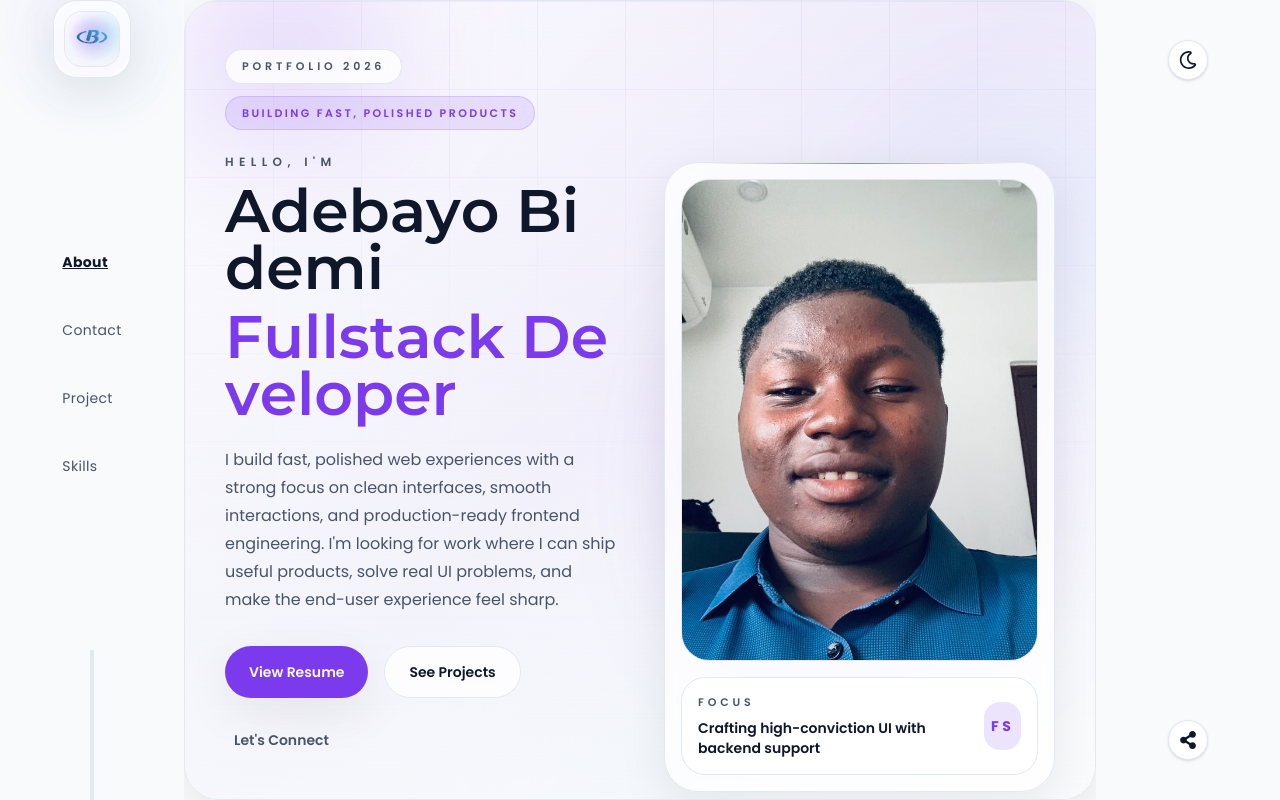
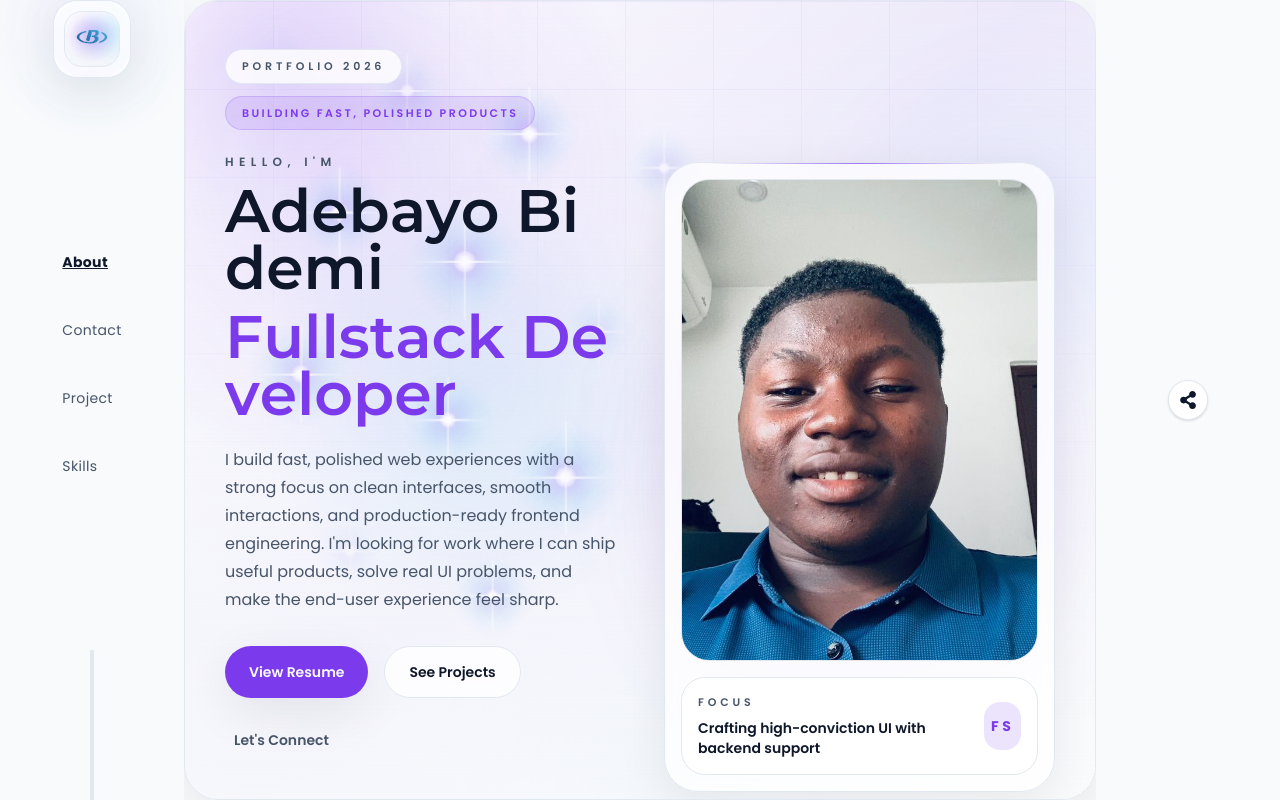
Before and after one commit to bidex001/portfolio, a Next.js app: page / in a window 1280 px wide. Built offline with nearby package versions, Linux system fonts and the light colour scheme; a web font is replaced by a local one.

Commit message:
updated with sparkles

```diff
--- a/src/app/component/footer.jsx
+++ b/src/app/component/footer.jsx
@@ -1,6 +1,5 @@
 "use client"
 import React from "react";
-import { FaRegMoon } from "react-icons/fa";
 import { FaShareAlt } from "react-icons/fa";
 import { FaFacebook } from "react-icons/fa";
 import { FaTwitter } from "react-icons/fa";
@@ -8,21 +7,10 @@ import { FaLinkedin } from "react-icons/fa";
 import { FaGithub } from "react-icons/fa";
 import { useState } from "react";
 import { FaXmark } from "react-icons/fa6";
-const Footer = ({ darkMode, onToggleDark }) => {
+const Footer = () => {
   const [view, setView] = useState(false)
-  const handleThemeToggle = () => {
-    if (onToggleDark) onToggleDark()
-  }
   return (
-    <div className="h-screen flex flex-none flex-col items-center justify-between py-5 px-10 rounded-[30px] text-[var(--text)] xl:w-[120px] xl:px-0 xl:py-10 max-xl:h-auto max-xl:w-full max-xl:flex-row max-sm:fixed max-sm:bottom-4 max-sm:left-1/2 max-sm:z-50 max-sm:!w-auto max-sm:-translate-x-1/2 max-sm:flex-row max-sm:justify-center max-sm:gap-5 max-sm:rounded-full max-sm:border max-sm:border-[var(--border)] max-sm:bg-[var(--surface)]/88 max-sm:px-5 max-sm:py-3 max-sm:shadow-[var(--shadow)] max-sm:backdrop-blur-2xl">
-      <button
-        onClick={handleThemeToggle}
-        aria-pressed={!!darkMode}
-        className=" w-[40px] h-[40px] flex bg-[var(--surface)] border border-[var(--border)] justify-center items-center text-lg rounded-full cursor-pointer hover:scale-110 active:scale-110 hover:bg-[var(--surface-2)] transition-colors duration-200 shadow-sm"
-      >
-        <FaRegMoon className={darkMode ? 'text-[var(--accent)]' : ''} />
-      </button>
-
+    <div className="h-screen flex flex-none flex-col items-center justify-center gap-6 py-5 px-10 rounded-[30px] text-[var(--text)] xl:w-[120px] xl:px-0 xl:py-10 max-xl:h-auto max-xl:w-full max-xl:flex-row max-sm:fixed max-sm:bottom-4 max-sm:left-1/2 max-sm:z-50 max-sm:!w-auto max-sm:-translate-x-1/2 max-sm:flex-row max-sm:justify-center max-sm:gap-5 max-sm:rounded-full max-sm:border max-sm:border-[var(--border)] max-sm:bg-[var(--surface)]/88 max-sm:px-5 max-sm:py-3 max-sm:shadow-[var(--shadow)] max-sm:backdrop-blur-2xl">
       <button
         onClick={() => {
           setView(!view)
--- a/src/app/component/header.jsx
+++ b/src/app/component/header.jsx
@@ -9,7 +9,7 @@ const Header = ({
   onSelectTab,
 }) => {
   return (
-    <div className="h-screen flex flex-none flex-col items-center justify-between px-9 text-[var(--muted)] xl:w-[120px] xl:px-0 max-xl:h-auto max-xl:w-full max-xl:flex-row max-xl:py-5 max-xl:mb-0 max-sm:mb-0 max-lg:mb-0 max-lg:px-0 max-sm:fixed max-sm:top-3 max-sm:left-1/2 max-sm:z-50 max-sm:!w-[92%] max-sm:-translate-x-1/2 max-sm:justify-center">
+    <div className="h-screen flex flex-none flex-col items-center justify-between px-9 text-[var(--muted)] xl:w-[120px] xl:px-0 max-xl:h-auto max-xl:w-full max-xl:flex-row max-xl:py-5 max-xl:mb-0 max-sm:mb-0 max-lg:mb-0 max-lg:px-0 max-sm:fixed max-sm:top-0 max-sm:left-1/2 max-sm:z-50 max-sm:!w-[92%] max-sm:-translate-x-1/2 max-sm:justify-center">
         <div className="max-sm:hidden">
           <LogoBadge size="sm" compact className="mx-auto" />
         </div>
--- a/src/app/component/main.jsx
+++ b/src/app/component/main.jsx
@@ -250,7 +250,11 @@ const formFieldClassName =
   return (
     <div className="flex h-full min-h-0 flex-1 justify-center overflow-y-auto overflow-x-hidden text-[var(--text)] max-xl:h-auto max-xl:min-h-screen max-xl:overflow-visible max-xl:w-full max-lg:py-2 max-sm:pt-20 max-sm:pb-24">
       {about && (
-        <SpotlightShell className="w-full max-w-[1180px] px-6 py-8 sm:px-10 sm:py-12 max-sm:px-4 max-sm:py-5">
+        <SpotlightShell
+          showSparkles
+          sparklesClassName="sparkles-hero-mask opacity-80"
+          className="w-full max-w-[1180px] px-6 py-8 sm:px-10 sm:py-12 max-sm:px-4 max-sm:py-5"
+        >
           <div className="flex h-full min-h-fit w-full items-center justify-between gap-12 max-lg:flex-col-reverse max-lg:items-start max-lg:justify-start max-lg:gap-10 max-sm:gap-6">
             <div className="flex w-full max-w-[560px] flex-col gap-6 max-sm:gap-5">
               <div className="flex flex-wrap items-center gap-3">
@@ -471,7 +475,7 @@ const formFieldClassName =
               return (
                 <div
                   key={item.id}
-                  className="group relative overflow-hidden rounded-[28px] border border-[var(--border)] bg-[linear-gradient(180deg,rgba(255,255,255,0.98),rgba(241,245,249,0.90))] p-5 shadow-sm transition-all duration-500 hover:-translate-y-2 hover:border-[color:rgba(124,58,237,0.32)] hover:shadow-[0_22px_46px_rgba(124,58,237,0.15)] dark:bg-[linear-gradient(180deg,rgba(17,24,39,0.95),rgba(30,41,59,0.90))] max-sm:rounded-[22px] max-sm:p-4"
+                  className="group relative overflow-hidden rounded-[28px] border border-[var(--border)] bg-[linear-gradient(180deg,rgba(255,255,255,0.98),rgba(241,245,249,0.90))] p-5 shadow-sm transition-all duration-500 hover:-translate-y-2 hover:border-[color:rgba(124,58,237,0.32)] hover:shadow-[0_22px_46px_rgba(124,58,237,0.15)] max-sm:rounded-[22px] max-sm:p-4"
                 >
                   <div className="pointer-events-none absolute inset-0 opacity-0 transition-opacity duration-500 group-hover:opacity-100">
                     <div className="absolute inset-0 bg-[radial-gradient(circle_at_top,_rgba(124,58,237,0.16),transparent_60%)]" />
@@ -505,7 +509,7 @@ const formFieldClassName =
       {
         project &&(
           <div className="flex w-full max-w-[1160px] flex-1 flex-col items-center justify-start gap-10 px-3 py-10 max-lg:w-full max-lg:flex-col max-sm:px-2 max-sm:py-8">
-            <div className="w-full rounded-[32px] border border-[var(--border)] bg-[linear-gradient(135deg,rgba(255,255,255,0.94),rgba(124,58,237,0.06),rgba(255,255,255,0.92))] p-6 shadow-[var(--shadow)] dark:bg-[linear-gradient(135deg,rgba(15,23,42,0.92),rgba(124,58,237,0.10),rgba(17,24,39,0.90))] sm:p-8 max-sm:rounded-[24px] max-sm:p-4">
+            <div className="w-full rounded-[32px] border border-[var(--border)] bg-[linear-gradient(135deg,rgba(255,255,255,0.94),rgba(124,58,237,0.06),rgba(255,255,255,0.92))] p-6 shadow-[var(--shadow)] sm:p-8 max-sm:rounded-[24px] max-sm:p-4">
             <div className="w-full text-left flex flex-col gap-4">
               <h1 className="text-4xl max-sm:text-2xl font-semibold text-gray-600">
                 {[
@@ -548,7 +552,7 @@ const formFieldClassName =
               {
                 projectArray.map((item, index) => {
                   return(
-                    <div key={index} className="group relative flex h-full min-h-[430px] flex-col overflow-hidden rounded-[28px] border border-[var(--border)] bg-[linear-gradient(180deg,rgba(255,255,255,0.98),rgba(241,245,249,0.90))] p-5 shadow-sm transition-all duration-500 hover:-translate-y-2 hover:border-[color:rgba(124,58,237,0.32)] hover:shadow-[0_28px_60px_rgba(124,58,237,0.16)] dark:bg-[linear-gradient(180deg,rgba(17,24,39,0.95),rgba(30,41,59,0.90))]">
+                    <div key={index} className="group relative flex h-full min-h-[430px] flex-col overflow-hidden rounded-[28px] border border-[var(--border)] bg-[linear-gradient(180deg,rgba(255,255,255,0.98),rgba(241,245,249,0.90))] p-5 shadow-sm transition-all duration-500 hover:-translate-y-2 hover:border-[color:rgba(124,58,237,0.32)] hover:shadow-[0_28px_60px_rgba(124,58,237,0.16)]">
                       <div className="pointer-events-none absolute inset-0 opacity-0 transition-opacity duration-500 group-hover:opacity-100">
                         <div className="absolute inset-0 bg-[radial-gradient(circle_at_top,_rgba(124,58,237,0.18),transparent_58%)]" />
                         <div className="absolute -right-8 top-10 h-28 w-28 rounded-full bg-[color:rgba(124,58,237,0.18)] blur-3xl" />
--- /dev/null
+++ b/src/app/component/sparkles.jsx
@@ -0,0 +1,49 @@
+import React from "react";
+
+const sparkles = [
+  { top: "8%", left: "10%", size: 18, delay: "0s", duration: "5.8s", opacity: 0.95 },
+  { top: "12%", left: "24%", size: 14, delay: "0.7s", duration: "6.4s", opacity: 0.82 },
+  { top: "18%", left: "37%", size: 16, delay: "1.2s", duration: "7.1s", opacity: 0.88 },
+  { top: "22%", left: "52%", size: 12, delay: "1.8s", duration: "5.5s", opacity: 0.76 },
+  { top: "28%", left: "16%", size: 15, delay: "2.3s", duration: "6.7s", opacity: 0.84 },
+  { top: "34%", left: "30%", size: 20, delay: "2.8s", duration: "7.3s", opacity: 0.96 },
+  { top: "42%", left: "45%", size: 13, delay: "0.9s", duration: "5.9s", opacity: 0.74 },
+  { top: "48%", left: "12%", size: 17, delay: "1.5s", duration: "6.2s", opacity: 0.86 },
+  { top: "54%", left: "28%", size: 14, delay: "2.1s", duration: "7s", opacity: 0.78 },
+  { top: "61%", left: "41%", size: 19, delay: "2.9s", duration: "6.5s", opacity: 0.92 },
+  { top: "69%", left: "18%", size: 15, delay: "0.4s", duration: "5.7s", opacity: 0.82 },
+  { top: "76%", left: "33%", size: 12, delay: "1.9s", duration: "6.1s", opacity: 0.7 },
+];
+
+const Sparkles = ({ className = "" }) => {
+  return (
+    <div
+      aria-hidden="true"
+      className={`pointer-events-none absolute inset-0 z-[1] overflow-hidden ${className}`}
+    >
+      <div className="absolute inset-0 bg-[radial-gradient(circle_at_18%_22%,rgba(124,58,237,0.14),transparent_32%),radial-gradient(circle_at_32%_50%,rgba(14,165,233,0.12),transparent_30%)]" />
+      {sparkles.map((sparkle, index) => (
+        <span
+          key={`${sparkle.top}-${sparkle.left}-${index}`}
+          className="sparkle-particle"
+          style={{
+            top: sparkle.top,
+            left: sparkle.left,
+            width: `${sparkle.size}px`,
+            height: `${sparkle.size}px`,
+            opacity: sparkle.opacity,
+            animationDelay: sparkle.delay,
+            animationDuration: sparkle.duration,
+          }}
+        >
+          <span className="sparkle-aura" />
+          <span className="sparkle-core" />
+          <span className="sparkle-ray sparkle-ray-x" />
+          <span className="sparkle-ray sparkle-ray-y" />
+        </span>
+      ))}
+    </div>
+  );
+};
+
+export default Sparkles;
--- a/src/app/component/spotlight-shell.jsx
+++ b/src/app/component/spotlight-shell.jsx
@@ -1,16 +1,23 @@
 import React from "react";
+import Sparkles from "./sparkles";
 
-const SpotlightShell = ({ children, className = "" }) => {
+const SpotlightShell = ({
+  children,
+  className = "",
+  showSparkles = false,
+  sparklesClassName = "",
+}) => {
   return (
     <section
-      className={`relative isolate overflow-hidden rounded-[34px] border border-[var(--border)] bg-[linear-gradient(135deg,rgba(255,255,255,0.96),rgba(124,58,237,0.10),rgba(255,255,255,0.88))] shadow-[var(--shadow)] dark:bg-[linear-gradient(135deg,rgba(15,23,42,0.94),rgba(124,58,237,0.16),rgba(17,24,39,0.92))] ${className}`}
+      className={`relative isolate overflow-hidden rounded-[34px] border border-[var(--border)] bg-[linear-gradient(135deg,rgba(255,255,255,0.96),rgba(124,58,237,0.10),rgba(255,255,255,0.88))] shadow-[var(--shadow)] ${className}`}
     >
       <div className="pointer-events-none absolute inset-0">
         <div className="spotlight-float absolute -left-16 top-[-10%] h-72 w-72 rounded-full bg-[radial-gradient(circle,_rgba(124,58,237,0.34),transparent_68%)] blur-3xl" />
         <div className="spotlight-float absolute right-[-8%] top-[12%] h-80 w-80 rounded-full bg-[radial-gradient(circle,_rgba(59,130,246,0.20),transparent_70%)] blur-3xl [animation-delay:-3s]" />
         <div className="spotlight-float absolute bottom-[-18%] left-[35%] h-72 w-72 rounded-full bg-[radial-gradient(circle,_rgba(14,165,233,0.16),transparent_68%)] blur-3xl [animation-delay:-6s]" />
         <div className="hero-grid absolute inset-0 opacity-70" />
-        <div className="absolute inset-0 bg-[linear-gradient(180deg,rgba(248,250,252,0.15),rgba(248,250,252,0.82))] dark:bg-[linear-gradient(180deg,rgba(15,23,42,0.16),rgba(15,23,42,0.82))]" />
+        <div className="absolute inset-0 bg-[linear-gradient(180deg,rgba(248,250,252,0.15),rgba(248,250,252,0.82))]" />
+        {showSparkles ? <Sparkles className={sparklesClassName} /> : null}
       </div>
       <div className="relative z-10">{children}</div>
     </section>
--- a/src/app/globals.css
+++ b/src/app/globals.css
@@ -3,7 +3,7 @@
 
 :root,
 html {
-  color-scheme: light;
+  color-scheme: only light;
   --bg: #f8fafc;
   --surface: #ffffff;
   --surface-2: #eef2ff;
@@ -19,28 +19,6 @@ html {
   --scroll-thumb-end: #f3f4f6; /* gray-100 */
   --scroll-track-start: #7c3aed;
   --scroll-track-end: #f3f4f6; /* gray-100 */
-}
-
-:root.dark,
-html.dark,
-body.dark,
-[data-theme="dark"] {
-  color-scheme: dark;
-  --bg: #0f172a;
-  --surface: #111827;
-  --surface-2: #1f2937;
-  --text: #e5e7eb;
-  --text-strong: #ffffff;
-  --muted: #9ca3af;
-  --border: #1f2937;
-  --accent: #7c3aed;
-  --accent-strong: #a78bfa;
-  --accent-contrast: #f8fafc;
-  --shadow: 0 14px 50px rgba(0, 0, 0, 0.42);
-  --scroll-thumb-start: #7c3aed;
-  --scroll-thumb-end: #1f2937; /* gray-800 */
-  --scroll-track-start: #7c3aed;
-  --scroll-track-end: #1f2937; /* gray-800 */
 }
 
 body {
@@ -143,6 +121,87 @@ h6,
   filter: blur(10px);
   opacity: 0.8;
   animation: logo-orbit-float 7s ease-in-out infinite alternate;
+}
+
+.sparkles-hero-mask {
+  -webkit-mask-image: linear-gradient(
+    90deg,
+    rgba(0, 0, 0, 0.95) 0%,
+    rgba(0, 0, 0, 0.95) 48%,
+    rgba(0, 0, 0, 0.45) 72%,
+    transparent 100%
+  );
+  mask-image: linear-gradient(
+    90deg,
+    rgba(0, 0, 0, 0.95) 0%,
+    rgba(0, 0, 0, 0.95) 48%,
+    rgba(0, 0, 0, 0.45) 72%,
+    transparent 100%
+  );
+}
+
+.sparkle-particle {
+  position: absolute;
+  display: block;
+  transform: translate(-50%, -50%);
+  will-change: transform, opacity;
+  animation:
+    sparkle-drift 6.8s ease-in-out infinite,
+    sparkle-pulse 3.1s ease-in-out infinite;
+}
+
+.sparkle-aura {
+  position: absolute;
+  inset: -180%;
+  border-radius: 999px;
+  background: radial-gradient(
+    circle,
+    rgba(124, 58, 237, 0.34) 0%,
+    rgba(14, 165, 233, 0.18) 38%,
+    transparent 74%
+  );
+  filter: blur(10px);
+}
+
+.sparkle-core {
+  position: absolute;
+  inset: 0;
+  border-radius: 999px;
+  background: radial-gradient(
+    circle,
+    rgba(255, 255, 255, 1) 0%,
+    rgba(255, 255, 255, 0.98) 28%,
+    rgba(221, 214, 254, 0.96) 58%,
+    rgba(124, 58, 237, 0.24) 100%
+  );
+  box-shadow:
+    0 0 18px rgba(124, 58, 237, 0.45),
+    0 0 36px rgba(255, 255, 255, 0.4);
+}
+
+.sparkle-ray {
+  position: absolute;
+  left: 50%;
+  top: 50%;
+  border-radius: 999px;
+  background: linear-gradient(
+    90deg,
+    transparent,
+    rgba(255, 255, 255, 1),
+    transparent
+  );
+  transform: translate(-50%, -50%);
+  box-shadow: 0 0 12px rgba(255, 255, 255, 0.8);
+}
+
+.sparkle-ray-x {
+  width: calc(100% * 5.4);
+  height: 2px;
+}
+
+.sparkle-ray-y {
+  width: 2px;
+  height: calc(100% * 5.4);
 }
 
 .logo-orbit-a {
@@ -276,6 +335,30 @@ h6,
   }
 }
 
+@keyframes sparkle-drift {
+  0% {
+    transform: translate(-50%, -50%) scale(0.84);
+  }
+  50% {
+    transform: translate(calc(-50% + 8px), calc(-50% - 12px)) scale(1.12);
+  }
+  100% {
+    transform: translate(-50%, -50%) scale(0.84);
+  }
+}
+
+@keyframes sparkle-pulse {
+  0%,
+  100% {
+    opacity: 0.22;
+    filter: blur(0);
+  }
+  50% {
+    opacity: 1;
+    filter: blur(0.3px);
+  }
+}
+
 @keyframes bounce-up {
   0% {
     transform: translateY(0);
--- a/src/app/layout.jsx
+++ b/src/app/layout.jsx
@@ -22,7 +22,7 @@ export const metadata = {
 
 export default function RootLayout({ children }) {
   return (
-    <html lang="en">
+    <html lang="en" style={{ colorScheme: "light" }}>
       <body
         className={`${poppins.variable} ${montserrat.variable} antialiased`}
       >
--- a/src/app/page.jsx
+++ b/src/app/page.jsx
@@ -6,22 +6,12 @@ import Footer from './component/footer'
 import LogoBadge from './component/logo-badge'
 
 const Page = () => {
-  const [darkMode, setDarkMode] = useState(false)
   const [about, setAbout] = useState(true);
   const [contact, setContact] = useState(false);
   const [project, setProject] = useState(false);
   const [skills, setSkills] = useState(false);
   const [loading, setLoading] = useState(false);
   const timeoutRef = useRef(null);
-
-  useEffect(() => {
-    const root = document.documentElement
-    if (darkMode) {
-      root.classList.add('dark')
-    } else {
-      root.classList.remove('dark')
-    }
-  }, [darkMode])
 
   useEffect(() => {
     return () => {
@@ -51,7 +41,7 @@ const Page = () => {
       <div className='mx-auto flex h-screen w-full max-w-[1500px] items-stretch gap-4 overflow-hidden px-4 sm:px-6 lg:px-8 xl:gap-8 max-sm:px-3 max-xl:h-auto max-xl:min-h-screen max-xl:overflow-visible max-xl:flex-col'>
         <Header about={about} contact={contact} project={project} skills={skills} onSelectTab={switchTab} />
         <Main about={about} contact={contact} project={project} skills={skills} onSelectTab={switchTab} />
-        <Footer darkMode={darkMode} onToggleDark={() => setDarkMode((prev) => !prev)} />
+        <Footer />
       </div>
       {loading && (
         <div className="fixed inset-0 z-50 flex items-center justify-center bg-[var(--bg)]/80 backdrop-blur-sm">
```
Also changed, not shown: src/app/component/logo-badge.jsx (+2 -10 lines).
